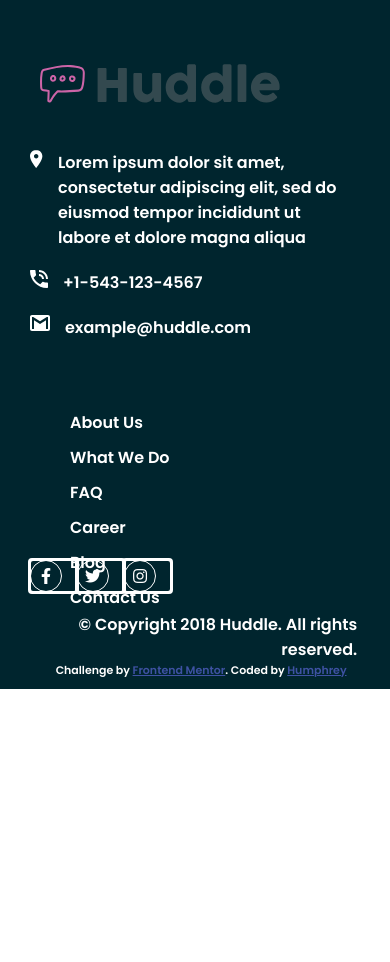
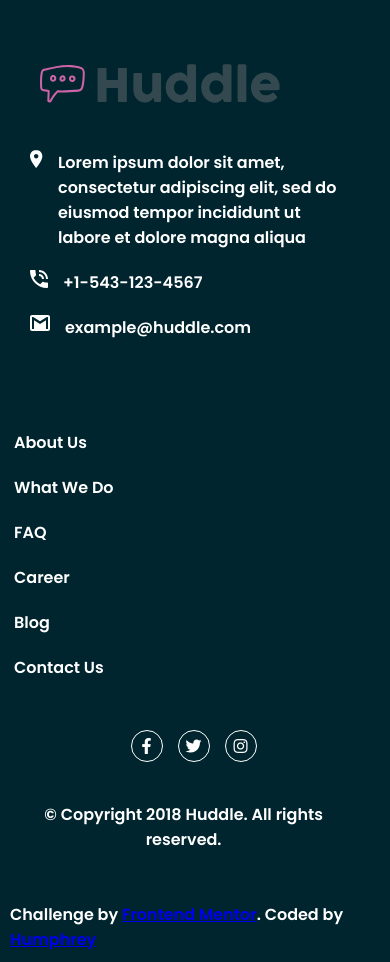
Before and after one commit to h-frey/Web-Dev-Projects, a plain HTML site: page Huddle Landing Page/Huddle Landing Page (Alt)/index.html in a window 390 px wide. Shown: the part 3000-3962 px from the top of the page. Before the commit the page ends 3689 px from the top, so only its background shows below. Drawn offline with Linux system fonts and the light colour scheme.

Commit message:
Final adjustements to the Huddle Page

```diff
--- a/Huddle Landing Page/Huddle Landing Page (Alt)/index.css
+++ b/Huddle Landing Page/Huddle Landing Page (Alt)/index.css
@@ -170,16 +170,13 @@
   list-style-type: none;
   margin-right: 20px;
   height: 100px;
-  width: 30%;
 }
-#further_reads li a {
+
+#further_reads a {
   text-decoration: none;
   color: inherit;
 }
-#further_reads li:hover {
-  transform: scale(1.4);
-  cursor: pointer;
-}
+
 #links {
   display: flex;
 }
@@ -202,66 +199,69 @@
   text-align: right;
   margin-right: 35px;
 }
-@media screen and (max-width:900px){
- #top_section{
+@media screen and (max-width: 900px) {
+  #top_section {
     flex-direction: column;
-  width:80vw;
+    width: 80vw;
   }
   #logo1 {
     transform: scale(0.6);
   }
-header > button{
-  transform:scale(0.9);
+  header > button {
+    transform: scale(0.9);
   }
-#intro h1, #intro p{
+  #intro h1,
+  #intro p {
     text-align: center;
   }
-#intro button{
-  margin:auto;
+  #intro button {
+    margin: auto;
   }
-#mockup_img{
-  transform:scale(0.99);
+  #mockup_img {
+    transform: scale(0.99);
   }
-.mini_section{
+  .mini_section {
     flex-direction: column-reverse;
-width:60vw;
-height:30%;
-margin:auto;
+    width: 60vw;
+    height: 30%;
+    margin: auto;
     margin-bottom: 4rem;
     padding: 3rem;
   }
-.mid_img{
-  transform:scale(0.75);
+  .mid_img {
+    transform: scale(0.75);
   }
-.mid_word{
-  width:90%;
+  .mid_word {
+    width: 90%;
     text-align: center;
   }
-#flowing_conversations{
+  #flowing_conversations {
     flex-direction: column;
     padding-bottom: 5rem;
   }
-#floating_section{
-  width:90vw;
+  #floating_section {
+    width: 90vw;
   }
-#main_footer{
+  #main_footer {
     flex-direction: column;
-  height: 100%;
-}
-#more_info{
-  width:90%;
-}
-
-#further_reads{
-  grid-template-columns: 1fr;
-  row-gap: 10px;
-  margin-top:50px;
-  margin-bottom: 50px;
-}
-#links .icon {
-  outline:Auto;
-  align-self: baseline;
-}
-
 
   }
+  #more_info {
+    width: 90%;
+  }
+  #further_reads {
+    grid-template-columns: 1fr;
+    row-gap: 20px;
+    margin-top: 70px;
+    margin-left:-1rem;
+    margin-bottom:200px;
+  }
+ #links{
+  justify-content: center;
+  margin-bottom: 20px;
+ }
+ #copyright{
+   text-align: center;
+   margin-bottom:50px;
+ }
+}
--- a/Huddle Landing Page/Huddle Landing Page (Alt)/index.html
+++ b/Huddle Landing Page/Huddle Landing Page (Alt)/index.html
@@ -1,26 +1,25 @@
 <!DOCTYPE html>
 <html lang="en">
-
   <head>
     <meta charset="UTF-8" />
     <meta name="viewport" content="width=device-width, initial-scale=1.0" />
     <link rel="stylesheet" href="index.css" />
-  <link rel="icon" type="image/png" sizes="32x32" href="./images/favicon-32x32.png" />
-  <link rel="stylesheet" href="https://use.fontawesome.com/releases/v5.8.1/css/all.css"
-    integrity="sha384-50oBUHEmvpQ+1lW4y57PTFmhCaXp0ML5d60M1M7uH2+nqUivzIebhndOJK28anvf" crossorigin="anonymous" />
+    <link
+      rel="icon"
+      type="image/png"
+      sizes="32x32"
+      href="./images/favicon-32x32.png"
+    />
+    <link
+      rel="stylesheet"
+      href="https://use.fontawesome.com/releases/v5.8.1/css/all.css"
+      integrity="sha384-50oBUHEmvpQ+1lW4y57PTFmhCaXp0ML5d60M1M7uH2+nqUivzIebhndOJK28anvf"
+      crossorigin="anonymous"
+    />
     <title>
       Frontend Mentor | Huddle landing page with alternating feature blocks
     </title>
-  <style>
-    .attribution {
-      font-size: 11px;
-      text-align: center;
-    }
 
-    .attribution a {
-      color: hsl(228, 45%, 44%);
-    }
-  </style>
   </head>
 
   <body>
@@ -34,35 +33,48 @@
           <h1>Build The Community Your Fans Will Love</h1>
 
           <p>
-          Huddle re-imagines the way we build communities. You have a voice, but
-          so does your audience. Create connections with your users as you
+            Huddle re-imagines the way we build communities. You have a voice,
+            but so does your audience. Create connections with your users as you
             engage in genuine discussion.
           </p>
 
           <button>Get Started For Free</button>
         </div>
-      <img id="mockup_img" alt="text_goes_here" src="images/illustration-mockups.svg">
+        <img
+          id="mockup_img"
+          alt="text_goes_here"
+          src="images/illustration-mockups.svg"
+        />
       </div>
     </div>
     <div id="middle_section">
       <div class="mini_section" id="grow_together">
-      <div class="mid_word" >
+        <div class="mid_word">
           <h2 class="section_heading">Grow Together</h2>
           <p>
-          Generate meaningful discussions with your audience and build a strong,
-          loyal community. Think of the insightful conversations you miss out on
-          with a feedback form.
+            Generate meaningful discussions with your audience and build a
+            strong, loyal community. Think of the insightful conversations you
+            miss out on with a feedback form.
           </p>
         </div>
-      <img class="mid_img" alt="grow together image" src="images/illustration-grow-together.svg" />
+        <img
+          class="mid_img"
+          alt="grow together image"
+          src="images/illustration-grow-together.svg"
+        />
       </div>
       <div class="mini_section" id="flowing_conversations">
-      <img class="mid_img" alt="conversations image" src="images/illustration-flowing-conversation.svg">
+        <img
+          class="mid_img"
+          alt="conversations image"
+          src="images/illustration-flowing-conversation.svg"
+        />
         <div class="mid_word">
           <h2 class="section_heading">Flowing Conversations</h2>
           <p>
             You wouldn't paginate a conversation in real life, so why do it
-          online? Our threads have just-in-time loading for a more natural flow.
+            online? Our threads have just-in-time loading for a more natural
+            flow.
           </p>
         </div>
       </div>
@@ -71,10 +83,15 @@
           <h2 class="section_heading">Your Users</h2>
           <p>
             It takes no time at all to integrate Huddle with your app's
-          authentication solution. This means, once signed in to your app, your
-          users can start chatting immediately.</p>
+            authentication solution. This means, once signed in to your app,
+            your users can start chatting immediately.
+          </p>
         </div>
-      <img class="mid_img" alt="users_image" src="images/illustration-your-users.svg">
+        <img
+          class="mid_img"
+          alt="users_image"
+          src="images/illustration-your-users.svg"
+        />
       </div>
     </div>
     <div id="floating_section">
@@ -86,38 +103,44 @@
       <img id="footer_logo" alt="text_goes_here" src="images/logo.svg" />
       <div id="main_footer">
         <div id="more_info">
-
           <div class="more_info_list">
-
-          <img alt="text_goes_here" class="icon_" src="images/icon-location.svg" />
+            <img
+              alt="text_goes_here"
+              class="icon_"
+              src="images/icon-location.svg"
+            />
             <p>
-            Lorem ipsum dolor sit amet, consectetur adipiscing elit, sed do eiusmod
-            tempor incididunt ut labore et dolore magna aliqua
+              Lorem ipsum dolor sit amet, consectetur adipiscing elit, sed do
+              eiusmod tempor incididunt ut labore et dolore magna aliqua
             </p>
-
           </div>
 
           <div class="more_info_list">
-          <img alt="text_goes_here" class="icon_" src="images/icon-phone.svg" />
+            <img
+              alt="text_goes_here"
+              class="icon_"
+              src="images/icon-phone.svg"
+            />
             <p>+1-543-123-4567</p>
           </div>
 
           <div class="more_info_list">
-          <img alt="text_goes_here" class="icon_" src="images/icon-email.svg" />
+            <img
+              alt="text_goes_here"
+              class="icon_"
+              src="images/icon-email.svg"
+            />
             <p>example@huddle.com</p>
           </div>
-
         </div>
-
-    <ul id="further_reads">
-      <li><a href="#">About Us</a></li>
-      <li><a href="#">What We Do</a></li>
-      <li><a href="#">FAQ</a></li>
-      <li><a href="#">Career</a></li>
-      <li><a href="#">Blog</a></li>
-      <li><a href="#">Contact Us</a></li>
-    </ul>
-
+          <div id="further_reads">
+            <a href="#">About Us</a>
+            <a href="#">What We Do</a>
+            <a href="#">FAQ</a>
+            <a href="#">Career</a>
+            <a href="#">Blog</a>
+            <a href="#">Contact Us</a>
+          </div>
         <div id="links">
           <div class="icon">
             <a href="#"><i class="fab fa-facebook-f"></i></a>
@@ -127,16 +150,16 @@
           </div>
           <div class="icon">
             <a href="#"><i class="fab fa-instagram"></i></a>
+          </div>
         </div></div>
-    </div>
         <p id="copyright">&copy; Copyright 2018 Huddle. All rights reserved.</p>
         <p class="attribution">
           Challenge by
-      <a href="https://www.frontendmentor.io?ref=challenge" target="_blank">Frontend Mentor</a>. Coded by <a
-        href="#">Humphrey</a>
+          <a href="https://www.frontendmentor.io?ref=challenge" target="_blank"
+            >Frontend Mentor</a
+          >. Coded by <a href="#">Humphrey</a>
         </p>
-    </div>
+
     </footer>
   </body>
-
 </html>
```
Lines whose indentation alone changed are shown as unchanged.
